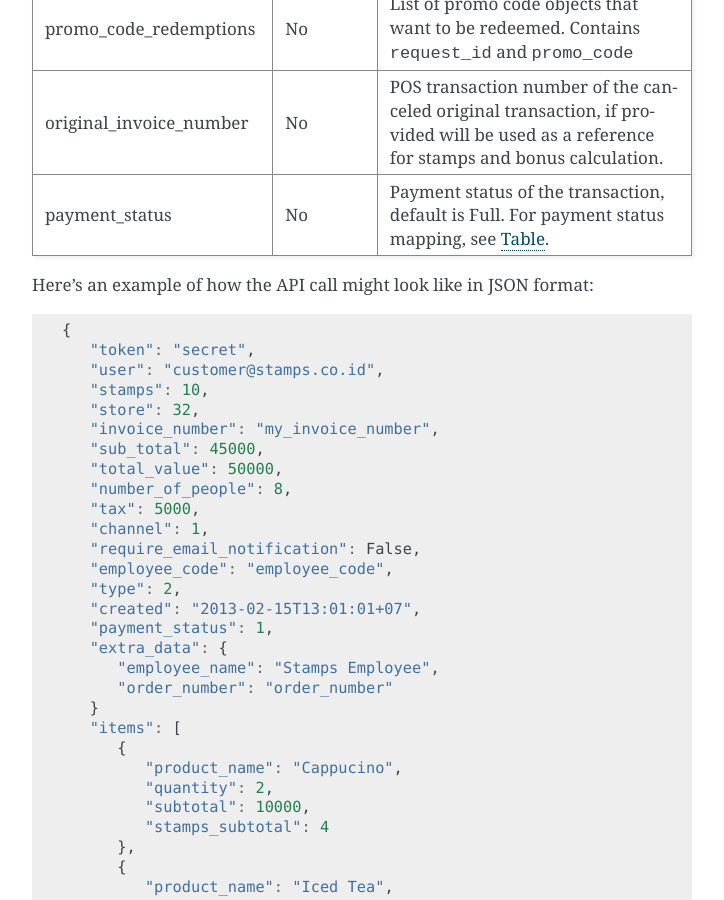
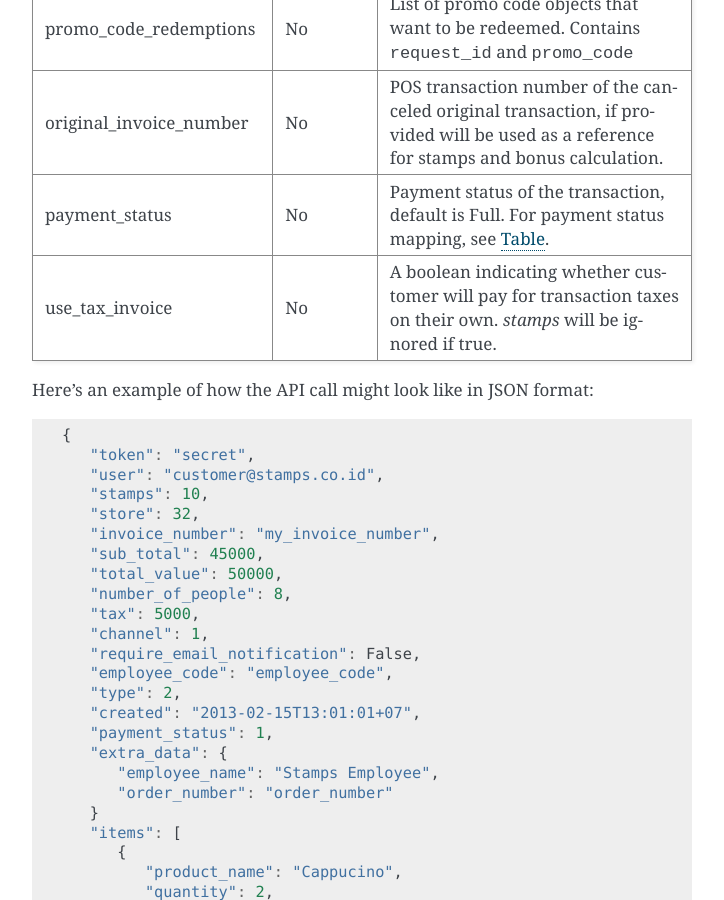
Before and after one commit to ui/stamps-api-docs, a Sphinx documentation site: the page built from source/klg_api.rst, in a window 1280 px wide and 900 px high, scrolled down 31866 px. Shown: the whole window, without its empty margins (388-1112 px from the left). Built offline with Sphinx 7.4.7, drawn with Linux system fonts in a browser that asks for light colours.

Commit message:
KLG API use tax invoice parameter

```diff
--- a/source/klg_api.rst
+++ b/source/klg_api.rst
@@ -1397,6 +1397,7 @@ voucher_redemptions         No          List of voucher objects that want to be
 promo_code_redemptions      No          List of promo code objects that want to be redeemed. Contains ``request_id`` and ``promo_code``
 original_invoice_number     No          POS transaction number of the canceled original transaction, if provided will be used as a reference for stamps and bonus calculation.
 payment_status              No          Payment status of the transaction, default is Full. For payment status mapping, see :ref:`Table <Payment Status>`.
+use_tax_invoice             No          A boolean indicating whether customer will pay for transaction taxes on their own. `stamps` will be ignored if true.
 =========================== =========== =======================
 
 
```
